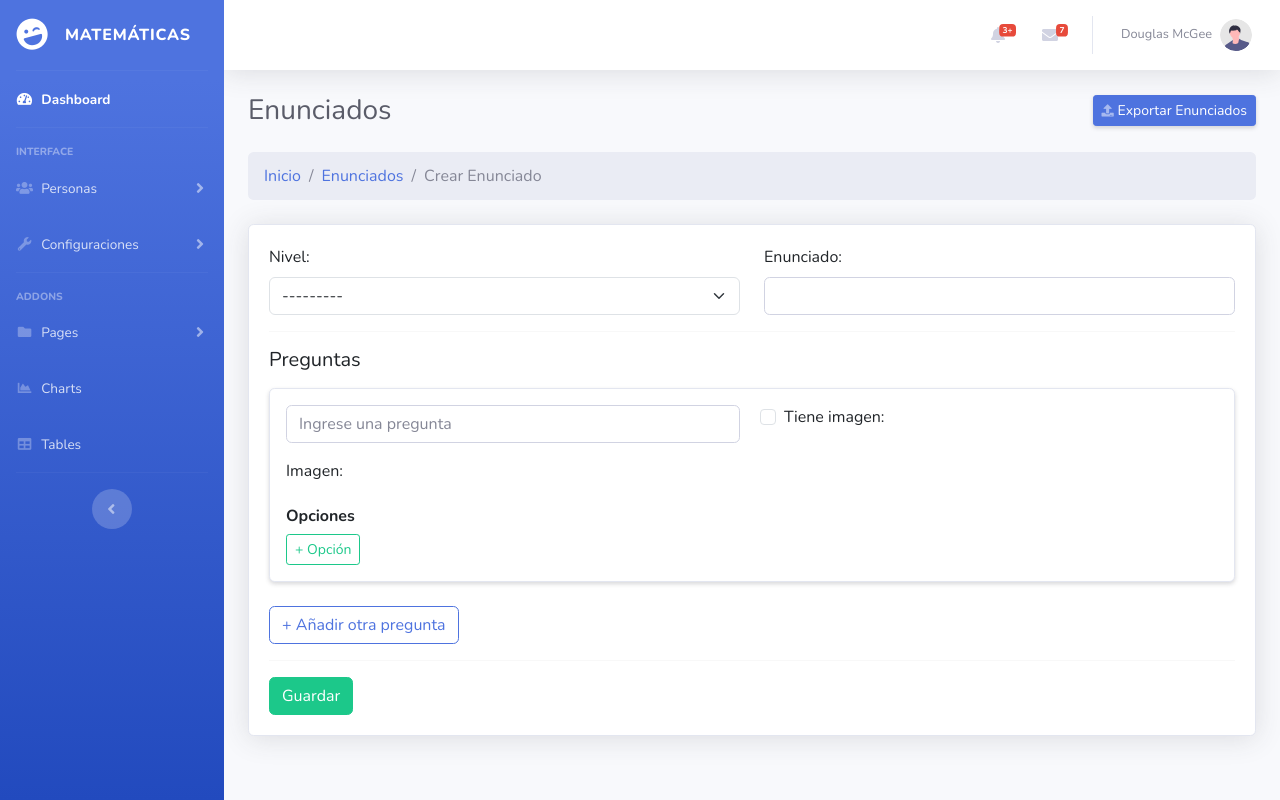
After one commit to Dafaild25/project_matematicas, a Django app: page /enunciado/create in a window 1280 px wide. The commit adds this page. Run offline with Django 5.2, Linux system fonts and the light colour scheme; some libraries are stand-ins or nearby versions.

```diff
--- /dev/null
+++ b/Aplicaciones/core/forms/enunciado_form.py
@@ -0,0 +1,77 @@
+from django import forms
+from django.forms import modelformset_factory, inlineformset_factory
+from ..models import Enunciados, Preguntas, Opciones, Modulos, Niveles
+
+
+class EnunciadoForm(forms.ModelForm):
+    fk_modulo = forms.ModelChoiceField(
+        queryset=Modulos.objects.all(),
+        widget=forms.Select(attrs={'class': 'form-select'}),
+        label="Módulo",
+        required=True
+    )
+    class Meta:
+        model = Enunciados
+        fields = ['fk_nivel', 'enun_nombre']
+        widgets = {
+            'fk_nivel': forms.Select(attrs={'class': 'form-select'}),
+            'enun_nombre': forms.TextInput(attrs={'class': 'form-control'}),
+        }
+
+    def __init__(self, *args, **kwargs):
+        super(EnunciadoForm, self).__init__(*args, **kwargs)
+        data = kwargs.get('data')
+
+        if data and 'fk_modulo' in data:
+            try:
+                modulo_id = int(data.get('fk_modulo'))
+                self.fields['fk_nivel'].queryset = Niveles.objects.filter(fk_modulo_id=modulo_id)
+            except (ValueError, TypeError):
+                self.fields['fk_nivel'].queryset = Niveles.objects.none()
+        elif self.instance.pk:
+            self.fields['fk_nivel'].queryset = Niveles.objects.filter(fk_modulo=self.instance.fk_nivel.fk_modulo)
+        else:
+            self.fields['fk_nivel'].queryset = Niveles.objects.none()
+
+
+
+class PreguntaForm(forms.ModelForm):
+    class Meta:
+        model = Preguntas
+        fields = ['pre_nombre', 'pre_tiene_imagen', 'pre_imagen']
+        widgets = {
+            'pre_nombre': forms.TextInput(attrs={'class': 'form-control', 'placeholder': 'Ingrese una pregunta'}),
+            'pre_tiene_imagen': forms.CheckboxInput(attrs={'class': 'form-check-input toggle-imagen'}),
+            'pre_imagen': forms.ClearableFileInput(attrs={'class': 'form-control imagen-field', 'style': 'display:none;'}),
+        }
+
+
+class OpcionForm(forms.ModelForm):
+    class Meta:
+        model = Opciones
+        fields = ['op_nombre', 'op_correcta']
+        widgets = {
+            'op_nombre': forms.TextInput(attrs={'class': 'form-control'}),
+            'op_correcta': forms.CheckboxInput(attrs={'class': 'form-check-input'}),
+        }
+
+# Un Formset de opciones para cada pregunta (mínimo 2, máximo 10 opciones por pregunta)
+OpcionFormSet = modelformset_factory(
+    Opciones,
+    form=OpcionForm,
+    extra=1,
+    can_delete=True,
+    min_num=2,
+    max_num=10,
+    validate_min=True,
+    validate_max=True
+)
+
+# Un InlineFormSet para enlazar muchas preguntas a un enunciado
+PreguntaFormSet = inlineformset_factory(
+    Enunciados,
+    Preguntas,
+    form=PreguntaForm,
+    extra=1,
+    can_delete=False
+)
--- /dev/null
+++ b/Aplicaciones/core/templates/enunciado/Create.html
@@ -0,0 +1,217 @@
+{% extends "plantillas/MasterAdmin.html" %}
+{% load static %}
+{% block title %}Crear Enunciados{% endblock %}
+{% block css %}
+
+{% endblock %}
+{% block content %}
+<div class="container-fluid">
+    <div class="d-sm-flex align-items-center justify-content-between mb-4">
+        <h1 class="h3 mb-0 text-gray-800">Enunciados</h1>
+        <a href="#" class="d-none d-sm-inline-block btn btn-sm btn-primary shadow-sm">
+            <i class="fas fa-upload fa-sm text-white-50"></i> Exportar Enunciados
+        </a>
+    </div>
+
+    <ol class="breadcrumb mb-4">
+        <li class="breadcrumb-item"><a href="{% url 'inicio' %}">Inicio</a></li>
+        <li class="breadcrumb-item"><a href="{% url 'enunciado_index' %}">Enunciados</a></li>
+        <li class="breadcrumb-item active">Crear Enunciado</li>
+    </ol>
+
+    <div class="card shadow mb-4">
+        <div class="card-body">
+            <form method="POST" enctype="multipart/form-data">
+                {% csrf_token %}
+
+                <div class="row mb-3">
+                    <div class="col-md-6">
+                        {{ form_enunciado.fk_nivel.label_tag }}
+                        {{ form_enunciado.fk_nivel }}
+                    </div>
+                    <div class="col-md-6">
+                        {{ form_enunciado.enun_nombre.label_tag }}
+                        {{ form_enunciado.enun_nombre }}
+                    </div>
+                </div>
+
+                <hr>
+                <h5 class="mb-3">Preguntas</h5>
+                <div id="preguntas-container">
+                    {{ formset_preguntas.management_form }}
+                    {% for form in formset_preguntas %}
+                    <div class="pregunta-form card border shadow-sm p-3 mb-4">
+                        <div class="row">
+                            <div class="col-md-6">
+                                <div class="mb-3">
+
+                                    {{ form.pre_nombre }}
+                                </div>
+                            </div>
+                            <div class="col-md-6">
+                                <div class="form-check mb-2">
+                                    {{ form.pre_tiene_imagen }}
+                                    {{ form.pre_tiene_imagen.label_tag }}
+                                </div>
+
+                            </div>
+                        </div>
+
+
+
+
+                        <div class="mb-3">
+                            {{ form.pre_imagen.label_tag }}
+                            {{ form.pre_imagen }}
+                        </div>
+
+                        <div class="opciones-container">
+                            <h6 class="fw-bold">Opciones</h6>
+                            <div class="opcion-list"></div>
+                            <button type="button" class="btn btn-sm btn-outline-success add-opcion">+ Opción</button>
+                        </div>
+                    </div>
+                    {% endfor %}
+                </div>
+
+                <button type="button" class="btn btn-outline-primary" id="add-pregunta">
+                    + Añadir otra pregunta
+                </button>
+
+                <hr>
+                <button type="submit" class="btn btn-success">Guardar</button>
+            </form>
+        </div>
+    </div>
+</div>
+
+<template id="pregunta-template">
+    <div class="pregunta-form card border shadow-sm p-3 mb-4">
+        <button type="button" class="btn-close float-end remove-pregunta" aria-label="Eliminar"></button>
+        <div class="row">
+            <div class="col-md-9 mb-3">
+                <label for="">Pregunta:</label>
+                <input type="text" name="pregunta-__prefix__-pre_nombre" class="form-control"
+                    placeholder="Ingrese una pregunta">
+            </div>
+            <div class="col-md-3 d-flex align-items-center mt-4">
+                <div class="form-check">
+                    <input type="checkbox" class="form-check-input toggle-imagen"
+                        name="pregunta-__prefix__-pre_tiene_imagen">
+                    <label class="form-check-label ms-1">¿Tiene imagen?</label>
+                </div>
+            </div>
+        </div>
+
+        <div class="mb-3 imagen-field" style="display: none;">
+            <label for="">Imagen:</label>
+            <input type="file" name="pregunta-__prefix__-pre_imagen" class="form-control">
+        </div>
+
+        <input type="hidden" name="pregunta-__prefix__-id" />
+
+        <div class="opciones-container">
+            <h6 class="fw-bold">Opciones</h6>
+            <div class="opcion-list"></div>
+            <button type="button" class="btn btn-sm btn-outline-success add-opcion">+ Opción</button>
+        </div>
+    </div>
+</template>
+
+<script>
+    document.addEventListener('DOMContentLoaded', function () {
+        function toggleImagenes(container) {
+            container.querySelectorAll('.toggle-imagen').forEach(function (checkbox) {
+                checkbox.addEventListener('change', function () {
+                    const imagenInput = this.closest('.pregunta-form').querySelector('.imagen-field');
+                    if (this.checked) {
+                        imagenInput.style.display = 'block';
+                    } else {
+                        imagenInput.style.display = 'none';
+                        imagenInput.value = '';
+                    }
+                });
+            });
+        }
+
+        function addOpcionButtons(container) {
+            container.querySelectorAll('.add-opcion').forEach(function (btn) {
+                btn.addEventListener('click', function () {
+                    const preguntaForm = this.closest('.pregunta-form');
+                    const preguntaIndex = Array.from(document.querySelectorAll('.pregunta-form')).indexOf(preguntaForm);
+                    const contenedor = preguntaForm.querySelector('.opcion-list');
+                    const total = contenedor.children.length;
+
+                    const nueva = document.createElement('div');
+                    nueva.classList.add('mb-3');
+                    nueva.innerHTML = `
+
+                    <div class=" row align-items-center mb-2 ">
+                        <div class="col-md-6">
+                            <input type="text" name="opciones-${preguntaIndex}-${total}-op_nombre" class="form-control" placeholder="Texto opción">
+
+                        </div>
+                        <div class="col-md-4 d-flex align-items-center">
+
+                             <div class="form-check">
+                                <input class="form-check-input" type="checkbox" name="opciones-${preguntaIndex}-${total}-op_correcta">
+                                <label class="form-check-label ms-1">¿Es correcta?</label>
+                            </div>
+                        </div>
+                         <div class="col-md-2">
+                            <button type="button" class="btn btn-sm btn-outline-danger remove-opcion"><i class="fas fa-trash"></i></button>
+                        </div>
+                    </div>
+
+
+          `;
+                    contenedor.appendChild(nueva);
+                });
+            });
+        }
+
+        function enableRemoveButtons(container) {
+            container.querySelectorAll('.remove-pregunta').forEach(function (btn) {
+                btn.addEventListener('click', function () {
+                    this.closest('.pregunta-form').remove();
+                });
+            });
+            container.querySelectorAll('.opcion-list').forEach(function (list) {
+                list.addEventListener('click', function (e) {
+                    if (e.target.classList.contains('remove-opcion')) {
+                        e.target.closest('div.mb-3').remove();
+                    }
+                });
+            });
+        }
+
+        const templateHtml = document.getElementById('pregunta-template').innerHTML;
+        const container = document.getElementById('preguntas-container');
+        let totalForms = parseInt(document.getElementById('id_pregunta-TOTAL_FORMS').value);
+
+        document.getElementById('add-pregunta').addEventListener('click', function () {
+            const newFormHtml = templateHtml.replace(/__prefix__/g, totalForms);
+            const tempDiv = document.createElement('div');
+            tempDiv.innerHTML = newFormHtml;
+            const newForm = tempDiv.firstElementChild;
+            container.appendChild(newForm);
+            document.getElementById('id_pregunta-TOTAL_FORMS').value = totalForms + 1;
+            totalForms++;
+            toggleImagenes(container);
+            addOpcionButtons(container);
+            enableRemoveButtons(container);
+        });
+
+        toggleImagenes(container);
+        addOpcionButtons(container);
+        enableRemoveButtons(container);
+    });
+</script>
+
+
+
+
+{% endblock %}
+{% block js %}
+
+{% endblock %}
--- a/Aplicaciones/core/templates/plantillas/MasterAdmin.html
+++ b/Aplicaciones/core/templates/plantillas/MasterAdmin.html
@@ -43,7 +43,7 @@
 
         <!-- Nav Item - Dashboard -->
         <li class="nav-item active">
-          <a class="nav-link" href="index.html">
+          <a class="nav-link" href="{% url 'inicio' %}">
             <i class="fas fa-fw fa-tachometer-alt"></i>
             <span>Dashboard</span>
           </a>
@@ -81,7 +81,7 @@
             <div class="bg-white py-2 collapse-inner rounded">
               <a class="collapse-item" href="{% url 'modulo_index'%}">Modulos</a>
               <a class="collapse-item" href="{% url 'nivel_index'%}">Niveles</a>
-              <a class="collapse-item" href="#">Preguntas</a>
+              <a class="collapse-item" href="{% url 'enunciado_index'%}">Enunciados</a>
 
             </div>
           </div>
--- a/Aplicaciones/core/urls.py
+++ b/Aplicaciones/core/urls.py
@@ -6,6 +6,7 @@ from .views import crud_administrador_views
 from .views import loguin_views
 from .views import crud_modulos_views
 from .views import crud_niveles_views
+from .views import crud_enunciado_views
 
 
 urlpatterns = [
@@ -32,6 +33,13 @@ urlpatterns = [
     #Ruta para genera un crud completo de los niveles
     path('nivel/', crud_niveles_views.index, name='nivel_index'),
 
+    #Ruta para listar enunciados
+    path('enunciado/', crud_enunciado_views.index, name='enunciado_index'),
+    path('ajax/niveles/', crud_enunciado_views.cargar_niveles, name='ajax_cargar_niveles'),
+    path('enunciado/create', crud_enunciado_views.create, name='enunciado_create'),
+    path('enunciado/editar/<int:enun_id>', crud_enunciado_views.editar, name='enunciado_editar'),
+    path('enunciado/eliminar/<int:enun_id>', crud_enunciado_views.eliminar, name='enunciado_eliminar'),
+
 
 
 
--- /dev/null
+++ b/Aplicaciones/core/views/crud_enunciado_views.py
@@ -0,0 +1,145 @@
+from django.shortcuts import render, redirect, get_object_or_404
+from django.forms import modelformset_factory
+from django.contrib import messages
+from ..models import Enunciados, Preguntas, Opciones, Modulos, Niveles
+from ..forms.enunciado_form import EnunciadoForm, PreguntaFormSet, OpcionFormSet
+from django.db import transaction
+from django.http import JsonResponse
+
+
+
+def index(request):
+    buscar = request.GET.get("buscar", "").strip()
+    modulo_id = request.GET.get("modulo")
+
+    enunciados = Enunciados.objects.filter(enun_estado=True).select_related('fk_nivel', 'fk_nivel__fk_modulo').prefetch_related('preguntas_set__opciones_set')
+
+    if buscar:
+        enunciados = enunciados.filter(enun_nombre__icontains=buscar)
+
+    if modulo_id:
+        enunciados = enunciados.filter(fk_nivel__fk_modulo__id=modulo_id)
+
+    enunciados = enunciados.select_related('fk_nivel', 'fk_nivel__fk_modulo').prefetch_related('preguntas_set', 'preguntas_set__opciones_set')
+
+    modulos = Modulos.objects.all()
+
+    return render(request, 'enunciado/index.html', {
+        'enunciados': enunciados,
+        'modulos': modulos,
+    })
+
+
+
+
+def create(request):
+    if request.method == 'POST':
+        print("📥 POST recibido")
+        form_enunciado = EnunciadoForm(request.POST)
+        formset_preguntas = PreguntaFormSet(request.POST, request.FILES, prefix='pregunta')
+
+        print("✅ Enunciado válido:", form_enunciado.is_valid())
+        print("✅ Preguntas válidas:", formset_preguntas.is_valid())
+
+        if form_enunciado.is_valid() and formset_preguntas.is_valid():
+            try:
+                with transaction.atomic():
+                    enunciado = form_enunciado.save()
+                    print("📌 Enunciado creado:", enunciado)
+
+                    preguntas = formset_preguntas.save(commit=False)
+                    for index, pregunta in enumerate(preguntas):
+                        pregunta.fk_enunciado = enunciado
+                        pregunta.save()
+                        print(f"✅ Pregunta #{index+1} guardada:", pregunta)
+
+                        # Manejo de opciones
+                        total_opciones = 0
+                        while True:
+                            nombre_key = f'opciones-{index}-{total_opciones}-op_nombre'
+                            correcta_key = f'opciones-{index}-{total_opciones}-op_correcta'
+                            if nombre_key not in request.POST:
+                                break
+                            texto = request.POST.get(nombre_key)
+                            correcta = request.POST.get(correcta_key) == 'on'
+                            print(f"➕ Opción {total_opciones + 1}: '{texto}' - Correcta: {correcta}")
+                            if texto:
+                                Opciones.objects.create(
+                                    fk_pregunta=pregunta,
+                                    op_nombre=texto,
+                                    op_correcta=correcta
+                                )
+                            total_opciones += 1
+
+                    messages.success(request, 'El enunciado y sus preguntas se guardaron correctamente.')
+                    return redirect('enunciado_index')
+            except Exception as e:
+                print("❌ Error al guardar:", e)
+                messages.error(request, f'Ocurrió un error: {str(e)}')
+        else:
+            print("❌ Formulario no válido")
+            if not form_enunciado.is_valid():
+                print("Errores en EnunciadoForm:", form_enunciado.errors.as_data())
+            if not formset_preguntas.is_valid():
+                print("Errores en PreguntaFormSet:", formset_preguntas.errors)
+            messages.error(request, 'Revisa los campos del formulario.')
+    else:
+        form_enunciado = EnunciadoForm()
+        formset_preguntas = PreguntaFormSet(prefix='pregunta')
+
+    return render(request, 'enunciado/Create.html', {
+        'form_enunciado': form_enunciado,
+        'formset_preguntas': formset_preguntas
+    })
+
+
+def cargar_niveles(request):
+    modulo_id = request.GET.get('modulo_id')
+    niveles = Niveles.objects.filter(fk_modulo_id=modulo_id, niv_estado=True).values('id', 'niv_nombre')
+    return JsonResponse(list(niveles), safe=False)
+
+
+
+def editar(request, enun_id):
+    enunciado = get_object_or_404(Enunciados, pk=enun_id, enun_estado=True)
+    preguntas_existentes = Preguntas.objects.filter(fk_enunciado=enunciado)
+
+    if request.method == 'POST':
+        form_enunciado = EnunciadoForm(request.POST, instance=enunciado)
+        formset_preguntas = PreguntaFormSet(request.POST, request.FILES, instance=enunciado, prefix='pregunta')
+
+        if form_enunciado.is_valid() and formset_preguntas.is_valid():
+            try:
+                with transaction.atomic():
+                    form_enunciado.save()
+                    formset_preguntas.save()
+                    messages.success(request, 'El enunciado fue actualizado correctamente.')
+                    return redirect('enunciado_index')
+            except Exception as e:
+                messages.error(request, f'Ocurrió un error al actualizar: {e}')
+        else:
+            messages.error(request, 'Corrige los errores del formulario.')
+    else:
+        form_enunciado = EnunciadoForm(instance=enunciado)
+        formset_preguntas = PreguntaFormSet(instance=enunciado, prefix='pregunta')
+
+    return render(request, 'enunciado/Edit.html', {
+        'form_enunciado': form_enunciado,
+        'formset_preguntas': formset_preguntas,
+        'enunciado': enunciado,
+    })
+
+
+def eliminar(request, enun_id):
+    enunciado = get_object_or_404(Enunciados, pk=enun_id, enun_estado=True)
+
+    if request.method == 'POST':
+        if enunciado.preguntas_set.exists():
+            messages.error(request, "No se puede eliminar el enunciado porque tiene preguntas asociadas.")
+        else:
+            enunciado.enun_estado = False
+            enunciado.save()
+            messages.success(request, 'Enunciado eliminado correctamente.')
+        return redirect('enunciado_index')
+
+    return redirect('enunciado_index')
```
Also changed, not shown: Aplicaciones/core/models.py (+37 -0 lines), Aplicaciones/core/templates/enunciado/Index.html (added, +119 -0 lines), Aplicaciones/core/migrations/0009_enunciados_preguntas_opciones.py (added), Aplicaciones/core/templates/enunciado/Edit.html (added), db.sqlite3.
